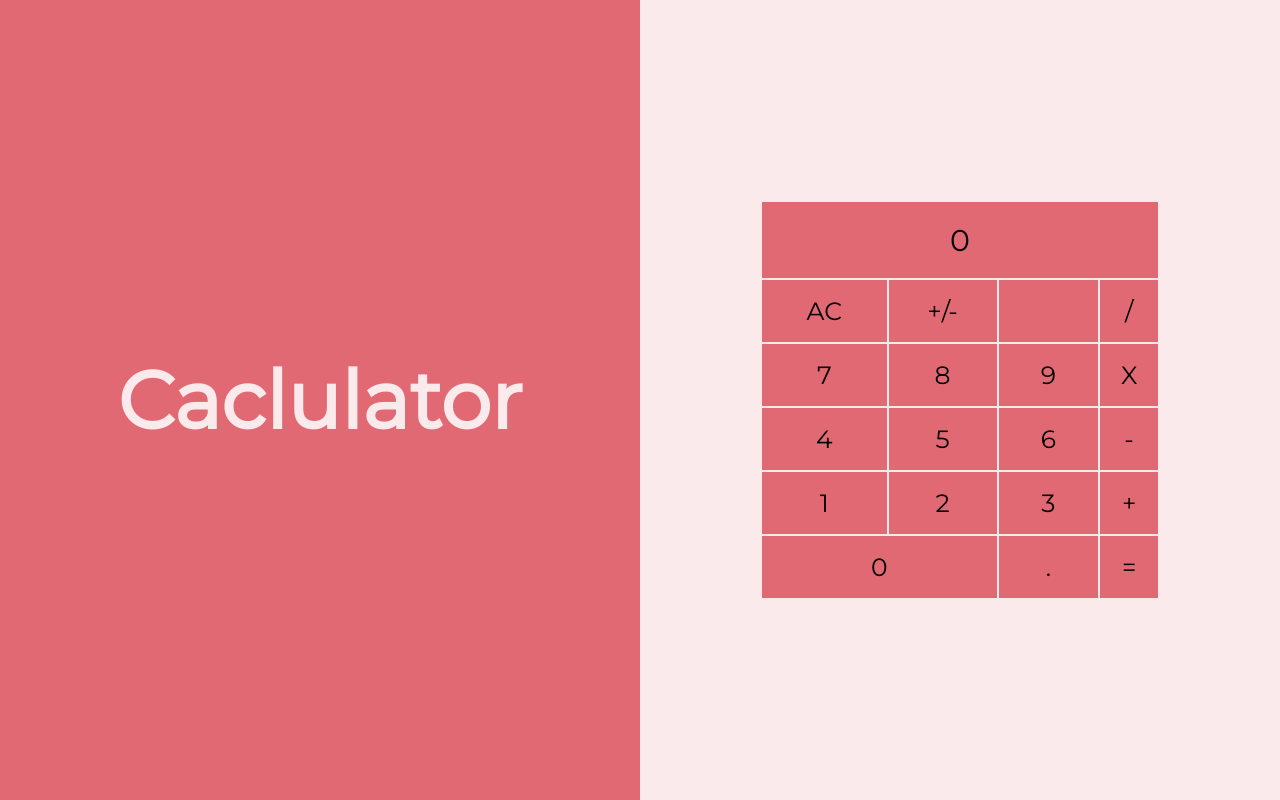
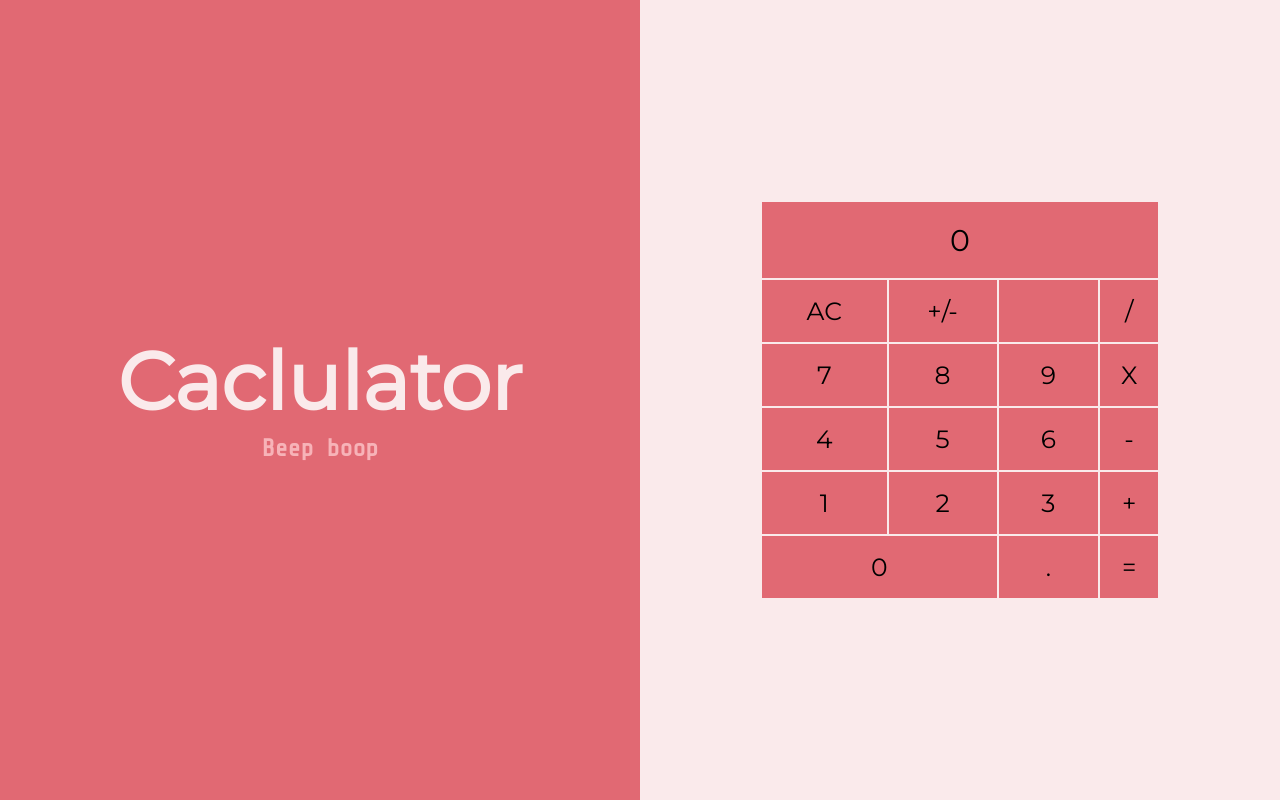
Before and after one commit to mitchglass97/calculator, a plain HTML site: page index.html in a window 1280 px wide. Drawn offline with nearby package versions, Linux system fonts and the light colour scheme.

Commit message:
Initial Commit

```diff
--- a/index.html
+++ b/index.html
@@ -7,6 +7,7 @@
   <link rel="stylesheet" href="./style.css">
   <link href="https://fonts.googleapis.com/css?family=Raleway&display=swap" rel="stylesheet">
   <link href="https://fonts.googleapis.com/css?family=Montserrat&display=swap" rel="stylesheet">
+  <link href="https://fonts.googleapis.com/css?family=Share+Tech+Mono&display=swap" rel="stylesheet">
 
 </head>
 
@@ -26,7 +27,9 @@
             <h1>
                 Caclulator
             </h1>
-            <!-- <h2><b class = "digital" id="sub-title">Beep Boop</b></h2> -->
+            <h2>
+                Beep boop
+            </h2>
         </div>
         <div class="right-half">
             <div id="calculator-container">
--- a/style.css
+++ b/style.css
@@ -65,7 +65,8 @@ h2 {
     padding: 5px 20px;
     float: right;
     background-color: #E16973;
-    color: #22181C;
+    font-family: 'Share Tech Mono', monospace;
+    color: rgb(247, 179, 184);
 }
 
 #calculator {
```
